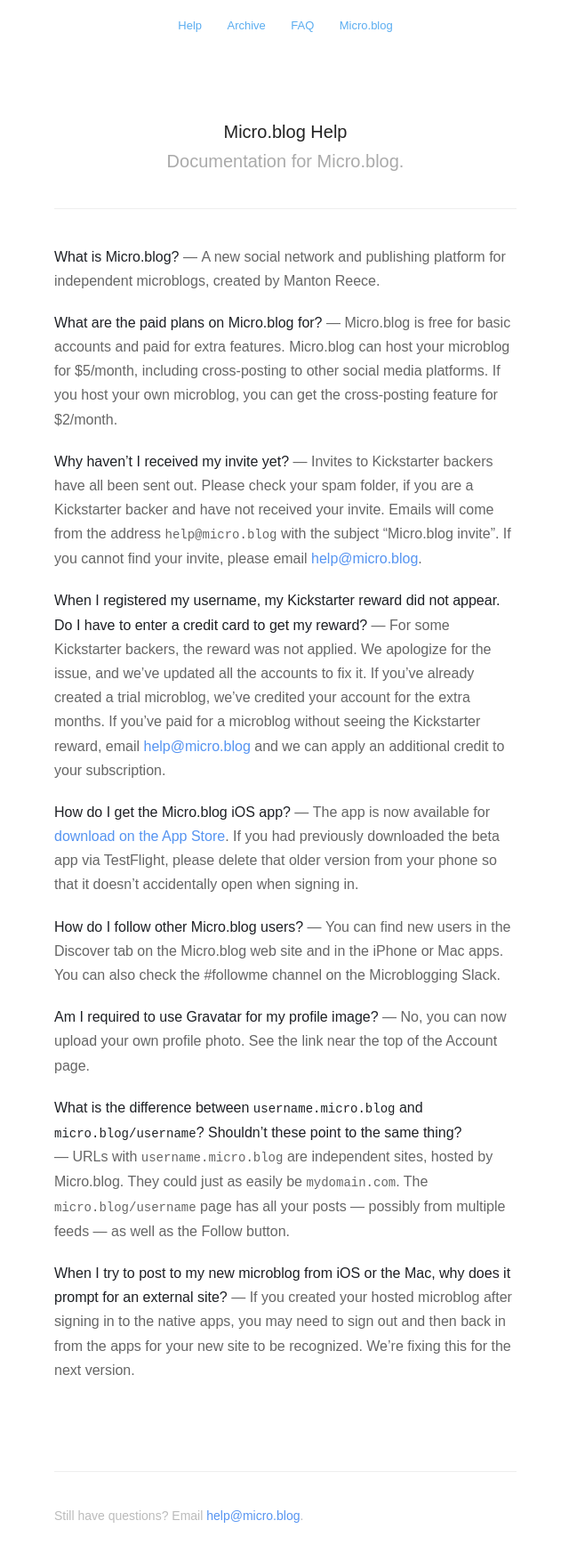
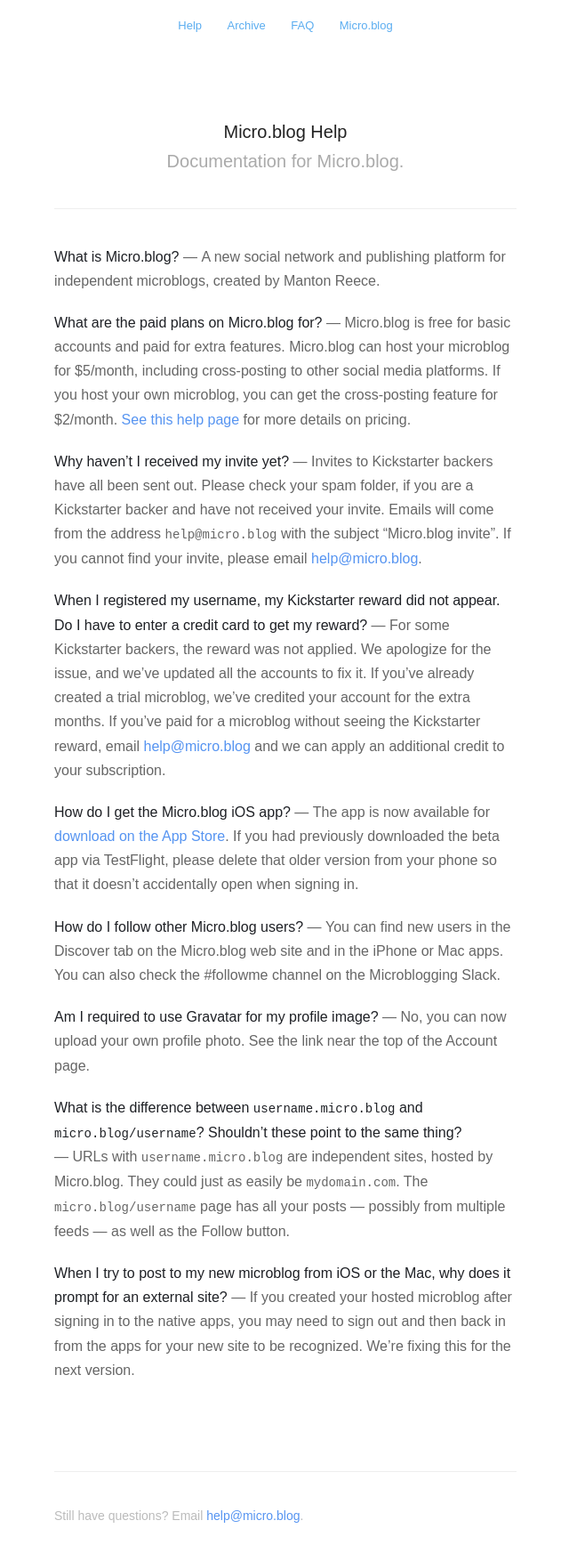
Before and after one commit to microdotblog/help.micro.blog, a Jekyll site: the page built from faq.md, in a window 1280 px wide. Shown: the whole page at 89% size, without its empty margins (319-959 px from the left). Built offline with Jekyll 4.4.1, drawn with Linux system fonts in a browser that asks for light colours; nearby versions of some CDN libraries.

Commit message:
Added pricing link to FAQ.

```diff
--- a/faq.md
+++ b/faq.md
@@ -6,7 +6,7 @@
 
 **What is Micro.blog?** — A new social network and publishing platform for independent microblogs, created by Manton Reece.
 
-**What are the paid plans on Micro.blog for?** — Micro.blog is free for basic accounts and paid for extra features. Micro.blog can host your microblog for $5/month, including cross-posting to other social media platforms. If you host your own microblog, you can get the cross-posting feature for $2/month.
+**What are the paid plans on Micro.blog for?** — Micro.blog is free for basic accounts and paid for extra features. Micro.blog can host your microblog for $5/month, including cross-posting to other social media platforms. If you host your own microblog, you can get the cross-posting feature for $2/month. [See this help page](http://help.micro.blog/2018/pricing/) for more details on pricing.
 
 **Why haven't I received my invite yet?** — Invites to Kickstarter backers have all been sent out. Please check your spam folder, if you are a Kickstarter backer and have not received your invite. Emails will come from the address `help@micro.blog` with the subject "Micro.blog invite". If you cannot find your invite, please email [help@micro.blog](mailto:help@micro.blog).
 
```
